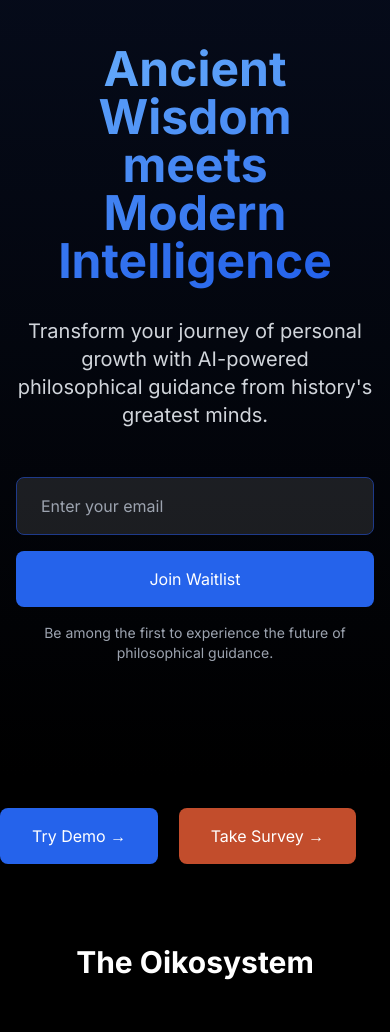
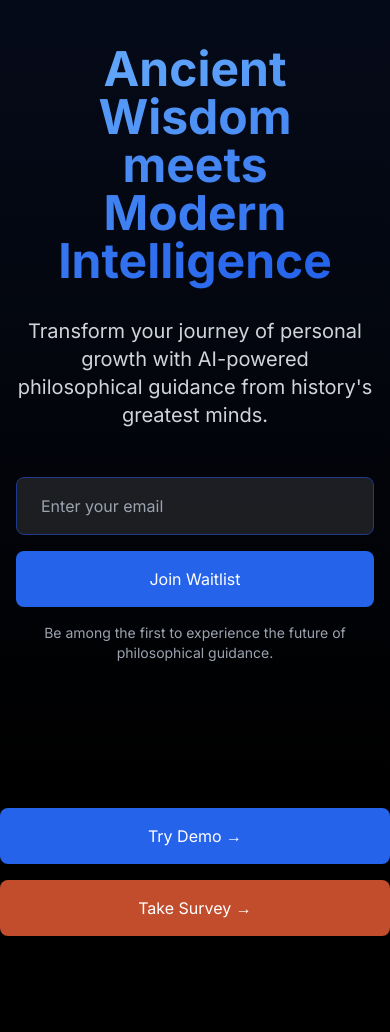
Before and after one commit to adampao/agr-landing-netlify, a plain HTML site: page index.html in a window 390 px wide. Shown: the part 68-1100 px from the top of the page. Drawn offline with nearby package versions, Linux system fonts and the light colour scheme.

Commit message:
Update index.html

```diff
--- a/index.html
+++ b/index.html
@@ -88,12 +88,12 @@
 </section>
 
 
-<div class="mt-8 space-x-4"> <!-- Added space-x-4 for gap between buttons -->
+<div class="mt-8 flex flex-col sm:flex-row gap-4 pb-16"> <!-- Added gap-4 for vertical spacing and pb-16 for bottom padding -->
     <a
         href="https://ai.agr-series.com"
         target="_blank"
         rel="noopener noreferrer"
-        class="px-8 py-4 bg-blue-600 text-white rounded-lg hover:bg-blue-700 transition-colors inline-block"
+        class="px-8 py-4 bg-blue-600 text-white rounded-lg hover:bg-blue-700 transition-colors text-center"
     >
         Try Demo →
     </a>
@@ -101,7 +101,7 @@
         href="https://forms.gle/yMQTwvKnz563PNSS7"
         target="_blank"
         rel="noopener noreferrer"
-        class="px-8 py-4 bg-[#C24D2C] text-white rounded-lg hover:bg-blue-700 transition-colors inline-block"
+        class="px-8 py-4 bg-[#C24D2C] text-white rounded-lg hover:opacity-90 transition-colors text-center"
     >
         Take Survey →
     </a>
```
